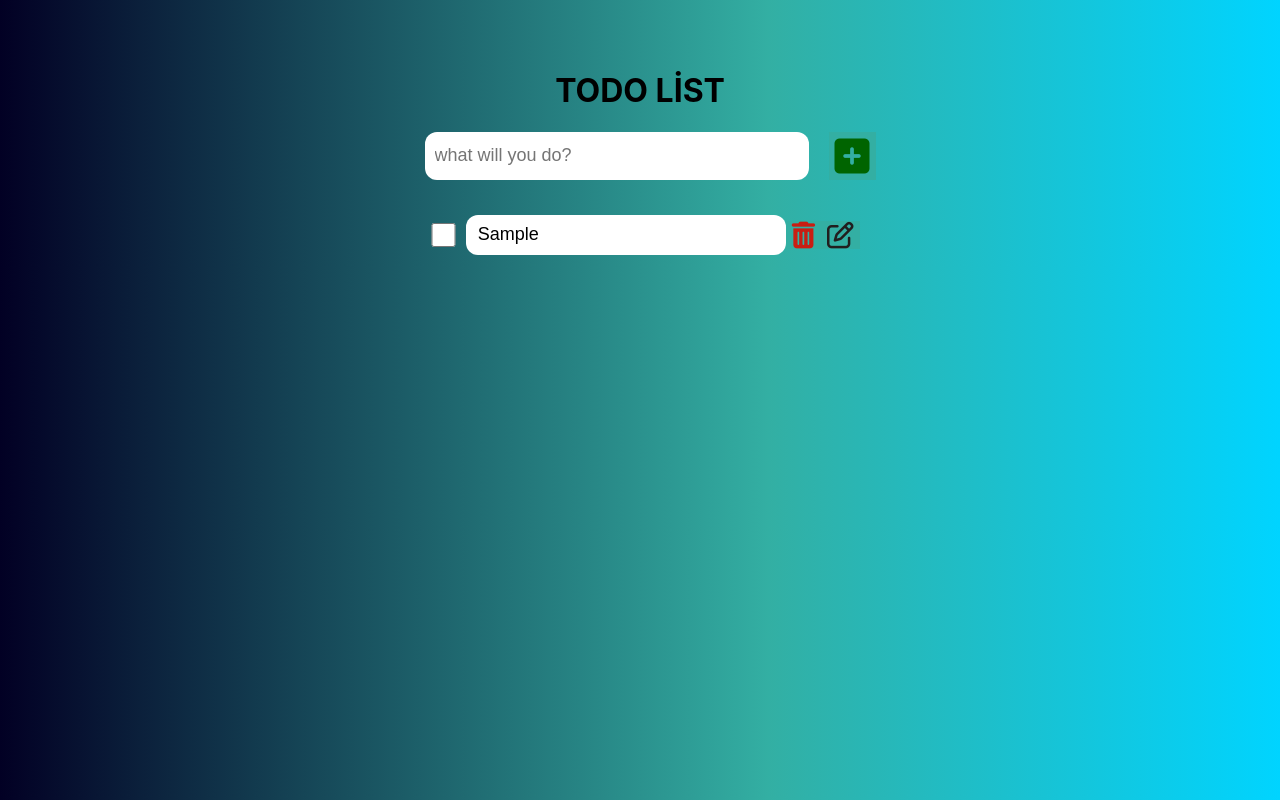
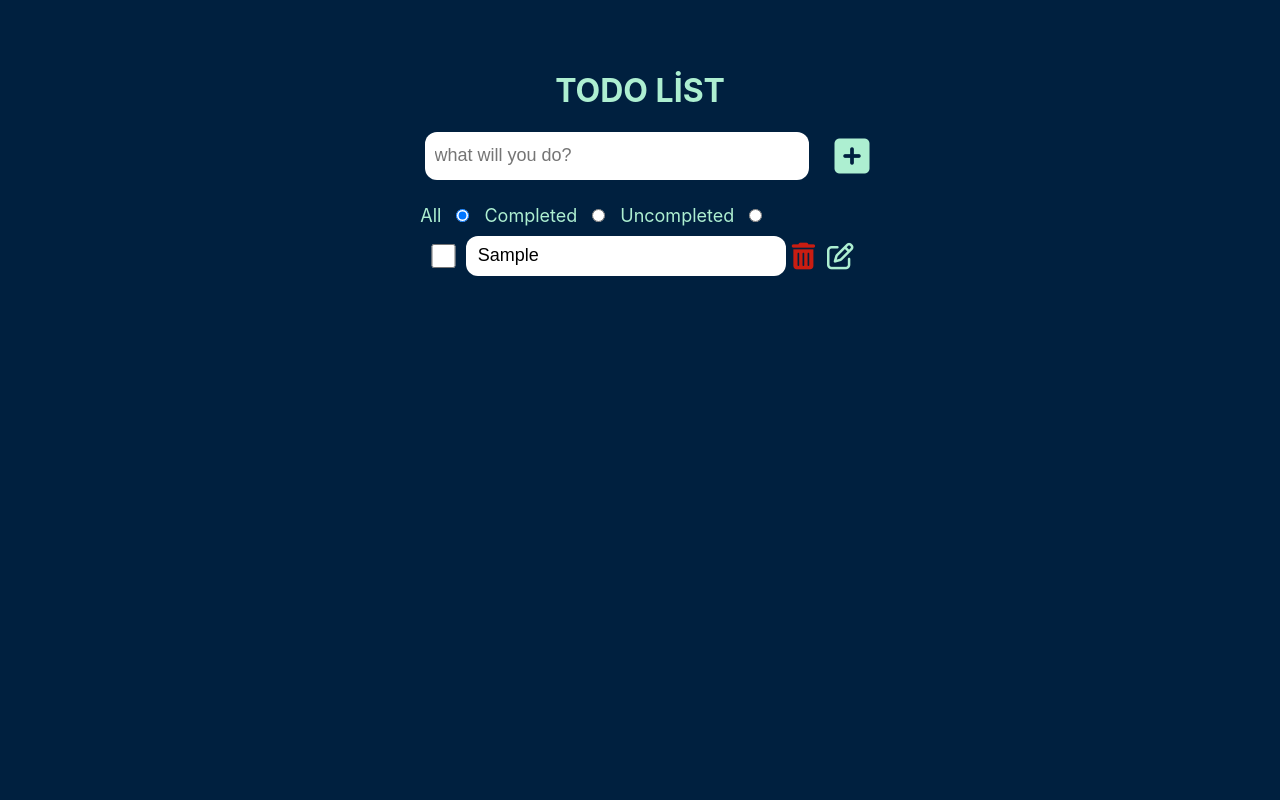
Before and after one commit to hkose1/Todo-List, a React (Create React App) app: page / in a window 1280 px wide. Both pictures are taken after typing "Sample" into the empty fields and a click on the button 852 px from the left and 155 px from the top of the page. Built offline with nearby package versions, Linux system fonts and the light colour scheme.

Commit message:
added radio buttons to support filtering

```diff
--- a/src/App.css
+++ b/src/App.css
@@ -3,7 +3,7 @@
 }
 
 body {
-    background: linear-gradient(90deg, #020024 0%, #33afa3 60%, #00d4ff 100%);
+    background-color: #00203FFF;
 }
 
 .App {
@@ -27,27 +27,27 @@ body {
     border: none;
     border-radius: 12px;
     font-size: large;
-
 }
 
 .create-btn {
     border: none;
     cursor: pointer;
-    color: #006400;
-    background-color: #33afa3;
+    color: #ADEFD1FF;
+    background-color: transparent;
 }
 .delete-btn {
     border: none;
     cursor: pointer;
     color: #c91d12;
-    background-color: #33afa3;
+    background-color: transparent;
+
 }
 
 .update-btn {
     border: none;
     cursor: pointer;
-    color: #211e1e;
-    background-color: #33afa3;
+    background-color: transparent;
+    color: #ADEFD1FF;
 }
 .confirm-btn {
     margin-top: 2%;
@@ -56,8 +56,27 @@ body {
     border-radius: 10px;
     cursor: pointer;
     font-weight: bold;
+    background-color: #ADEFD1FF;
+    color: #00203FFF;
+}
+
+.filter-btn {
+    margin-top: 2%;
+    padding:  8px 10px;
+    border: none;
+    border-radius: 10px;
+    cursor: pointer;
+    font-weight: bold;
     color: #ffffff;
     background-color: #020024;
+}
+
+.filtering > input {
+    margin: 3px 15px;
+}
+.filtering > label {
+    color: #ADEFD1FF;
+    font-size: large;
 }
 
 .item-wrapper {
@@ -79,14 +98,16 @@ body {
     font-size: large;
 }
 
-.item-input-completed {
+.item-shown-completed {
     width: 25vw;
     height: 5vh;
     border: none;
     border-radius: 12px;
-    padding-left: 10px;
+    text-indent: 10px;
     text-decoration:line-through;
-    color: #008000;
+    font-size: large;
+    color: green;
+    background-color: #ebe1e1;
 }
 
 .input-for-update {
--- a/src/App.js
+++ b/src/App.js
@@ -64,7 +64,7 @@ function App() {
   return (
     <main className="App">
 
-      <h1>TODO LİST</h1>
+      <h1 style={{color: "#ADEFD1FF"}}>TODO LİST</h1>
 
       <TodoForm
         handleInputChange={handleInputChange}
--- a/src/components/TodoList.js
+++ b/src/components/TodoList.js
@@ -4,6 +4,8 @@ function TodoList( {todoList, deleteItem, updateItem, setCurrentItemId, currentI
 
     const [isUpdateInputShown, setisUpdateInputShown] = useState(false);
     const [updatedValue, setUpdatedValue] = useState('');
+
+    const [filter, setFilter] = useState("all");
 
     function handleUpdateItem(itemId) {
         if(currentItemId !== itemId) {
@@ -24,8 +26,16 @@ function TodoList( {todoList, deleteItem, updateItem, setCurrentItemId, currentI
         setisUpdateInputShown(false);
     }
 
+    function handleFiltering(e) {
+        setFilter(e.target.value);
+    }
+
     const todoListItems = todoList.map((item,index) =>
-        <div key={index} className="item-wrapper">
+        <div key={index} className="item-wrapper"
+            style={
+                (filter === "completed" && !item.checked ? {display: "none"} :
+                (filter === "uncompleted") && item.checked ? {display: "none"} : {display: "inherit"})
+            }>
             <div className="item">
                 <input
                     type="checkbox"
@@ -38,7 +48,7 @@ function TodoList( {todoList, deleteItem, updateItem, setCurrentItemId, currentI
                     type="text"
                     value={item.value}
                     readOnly
-                    className={item.checked ? "item-input-completed" : "item-shown"}
+                    className={item.checked ? "item-shown-completed" : "item-shown"}
                 />
 
                 <button
@@ -65,11 +75,29 @@ function TodoList( {todoList, deleteItem, updateItem, setCurrentItemId, currentI
         </div>
     );
 
+    const filtering = (
+        <div className="filtering">
+            <label htmlFor="all">All</label>
+            <input type="radio" id="all" name="filter" value="all"
+                checked={filter === "all"}
+                onChange={handleFiltering}/>
 
+            <label htmlFor="completed">Completed</label>
+            <input type="radio" id="completed" name="filter" value="completed"
+                checked={filter === "completed"}
+                onChange={handleFiltering}/>
+
+            <label htmlFor="uncompleted">Uncompleted</label>
+            <input type="radio" id="uncompleted" name="filter" value="uncompleted"
+                checked={filter === "uncompleted"}
+                onChange={handleFiltering}/>
+        </div>
+    )
 
     return(
         <section>
             <div>
+                {filtering}
                 {todoListItems.length === 0 ?
                 <div className="greeting-when-no-item">There is nothing to do</div> : todoListItems}
             </div>
```
